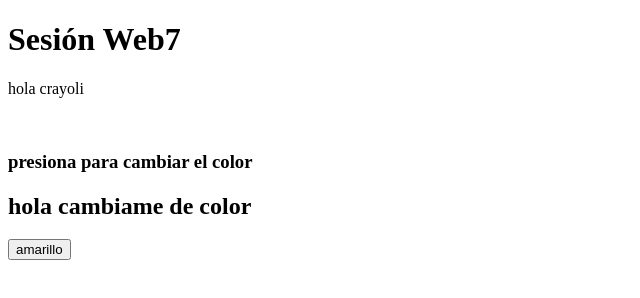
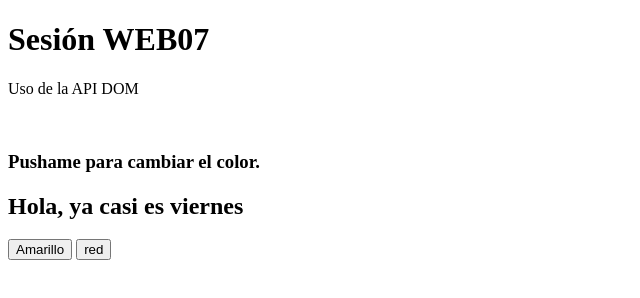
Before and after one commit to Alejandromorales27/ch22, a plain HTML site: page web/web07/index.html in a window 1280 px wide. Shown: the whole page, without its empty margins (0-640 px from the left). Drawn offline with Linux system fonts and the light colour scheme.

Commit message:
1practicajs

```diff
--- /dev/null
+++ b/web/js/js01/js01.js
@@ -0,0 +1 @@
+console.log("js01")
--- a/web/web07/index.html
+++ b/web/web07/index.html
@@ -1,18 +1,27 @@
 <!DOCTYPE html>
 <html lang="en">
-<head>
-    <meta charset="UTF-8">
-    <meta http-equiv="X-UA-Compatible" content="IE=edge">
-    <meta name="viewport" content="width=device-width, initial-scale=1.0">
+  <head>
+    <meta charset="UTF-8" />
+    <meta http-equiv="X-UA-Compatible" content="IE=edge" />
+    <meta name="viewport" content="width=device-width, initial-scale=1.0" />
     <title>Document</title>
-</head>
-<body>
-    <h1 class="example">Sesión Web7</h1>
-    <p class="example id="parrafo">hola crayoli</p>
-    <br>
-    <h3 id="demo" onclick="changeColor()">presiona para cambiar el color</h3>
-    <h2 id="color" onclick="changeColorH2(this, 'green')">hola cambiame de color</h2>
-    <button onclick="changeColorByClass('yellow')">amarillo</button>
-    <script src="./script.js"></script>
-</body>
+    <script>
+      console.log("Inicio del programa de la sesión WEB07");
+    </script>
+  </head>
+  <body>
+    <h1 class="example">Sesión WEB07</h1>
+    <p class="example" id="parrafo">Hola Crayoli</p>
+    <br />
+    <h3 class="example" id="demo" onclick="changeColor()">Pushame para cambiar el color.</h3>
+    <h2 id="color-h2" onclick="changeColorH2(this, 'green')">
+      Hola, ya casi es viernes
+    </h2>
+    <button onclick="changeColorByClass('yellow')">Amarillo</button>
+    <button onclick="changeColorByClass('red')">red</button>
+    <script>
+      document.getElementById("parrafo").innerHTML = "Uso de la API DOM";
+    </script>
+    <script src="script.js"></script>
+  </body>
 </html>
--- a/web/web07/script.js
+++ b/web/web07/script.js
@@ -1,18 +1,21 @@
-console.log("mensaje desde el scrip externo");
+console.log("Mensaje desde el script externo");
 
 function changeColor(){
-
     document.getElementById("demo").style.color = "red";
 }
 
-function changeColorH2(reference,color){
-
+function changeColorH2(reference, color){
     console.log(reference);
     console.log(color);
-    /* document.getElementById("color").style.color=color; */
-    reference.style.color="green"
+    //document.getElementById("color-h2").style.color = color;
+    reference.style.color = color;
 }
 
-function changeColorByClass (color){
-    const colecction = document.getElementsByClassName
+function changeColorByClass(color){
+    const collection = document.getElementsByClassName("example");
+    console.log(collection);
+    for (let index = 0; index < collection.length; index++) {
+        collection[index].style.color = color;
+    }
+
 }
```
Also changed, not shown: web/js/js01/js01.html (added, +14 -0 lines).
